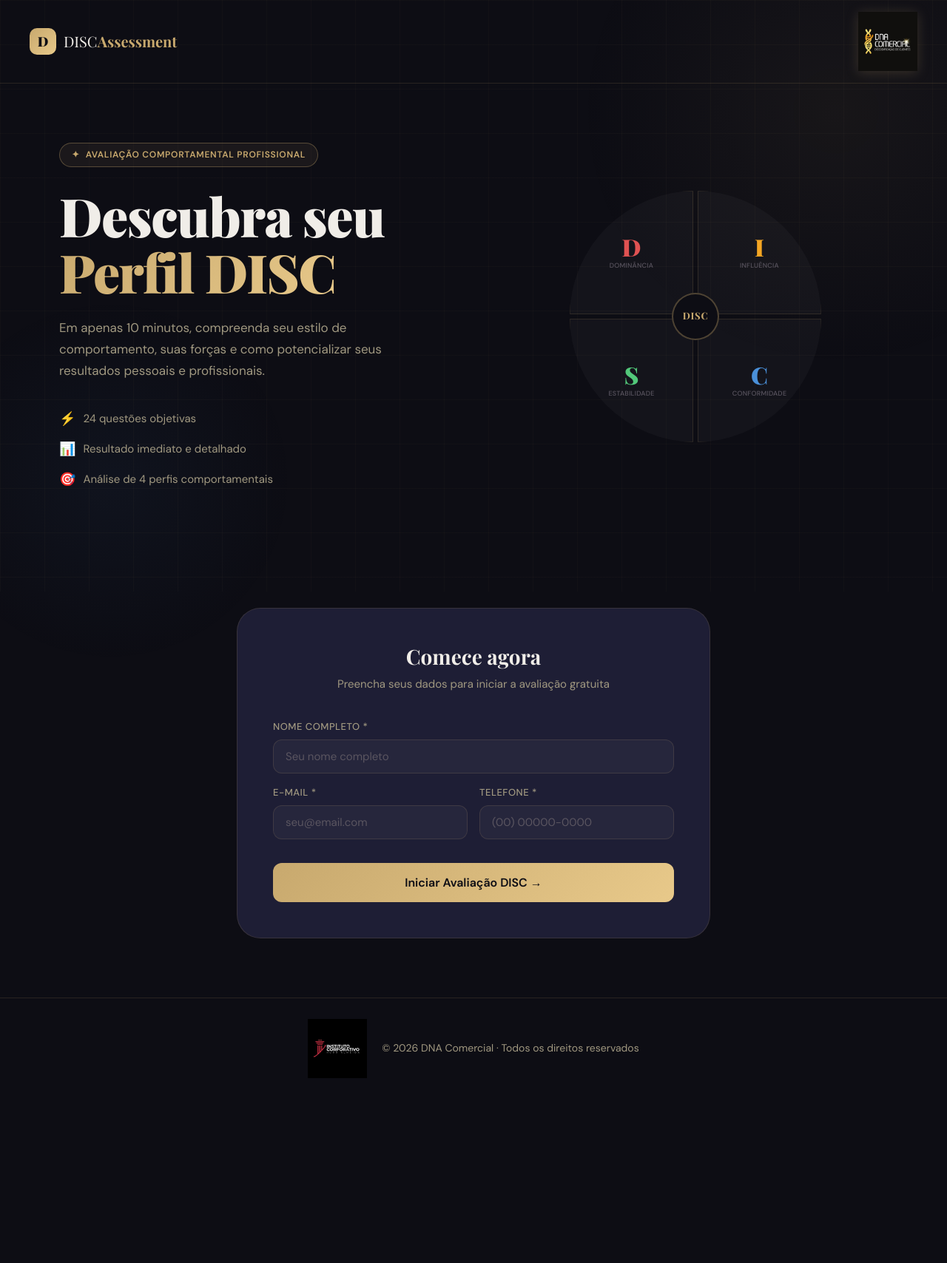
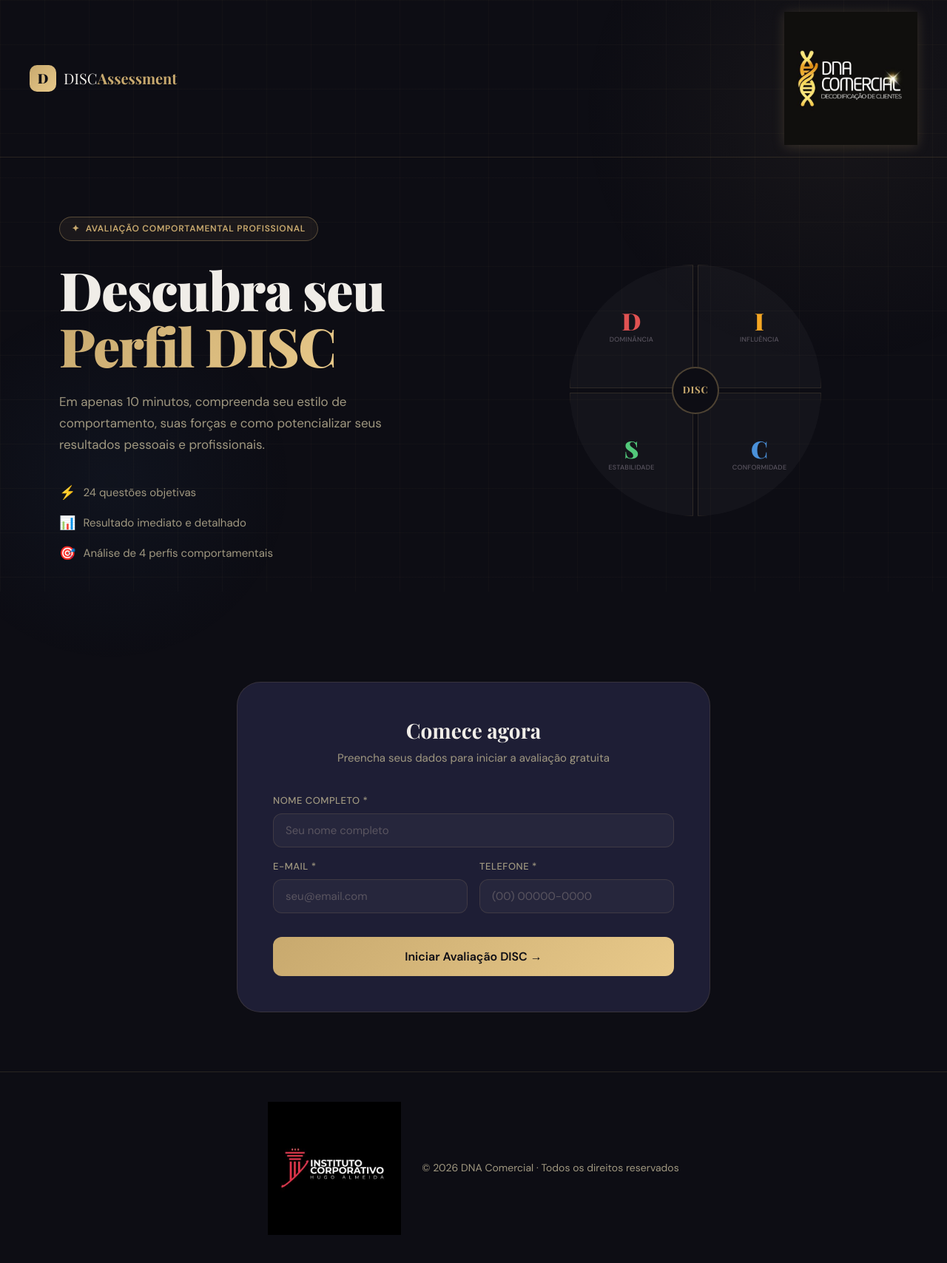
Before and after one commit to jvb1888-ops/disc, a React (Vite) app: page / in a window 1280 px wide. Shown: the whole page at 74% size. Before the commit the page ends 1486 px from the top, so only its background shows below. Built offline with nearby package versions, Linux system fonts and the light colour scheme.

Commit message:
Update LandingPage.module.css

```diff
--- a/src/pages/public/LandingPage.module.css
+++ b/src/pages/public/LandingPage.module.css
@@ -50,7 +50,7 @@
   align-items: center;
   justify-content: space-between;
   border-bottom: 1px solid var(--color-border);
-  min-height: 100px;
+  min-height: 210px;
 }
 
 .headerLogo {
@@ -80,7 +80,7 @@
 }
 
 .headerLogoDna {
-  height: 80px;
+  height: 180px;
   width: auto;
   object-fit: contain;
   filter: drop-shadow(0 2px 8px rgba(200,169,110,0.2));
@@ -307,19 +307,19 @@
 .footer {
   position: relative;
   z-index: 1;
-  padding: 28px 40px;
+  padding: 40px 40px;
   border-top: 1px solid var(--color-border);
   color: var(--text-secondary);
   font-size: 14px;
   display: flex;
   align-items: center;
   justify-content: center;
-  gap: 20px;
+  gap: 28px;
   flex-wrap: wrap;
 }
 
 .footerLogo {
-  height: 80px;
+  height: 180px;
   width: auto;
   object-fit: contain;
   opacity: 1;
```
